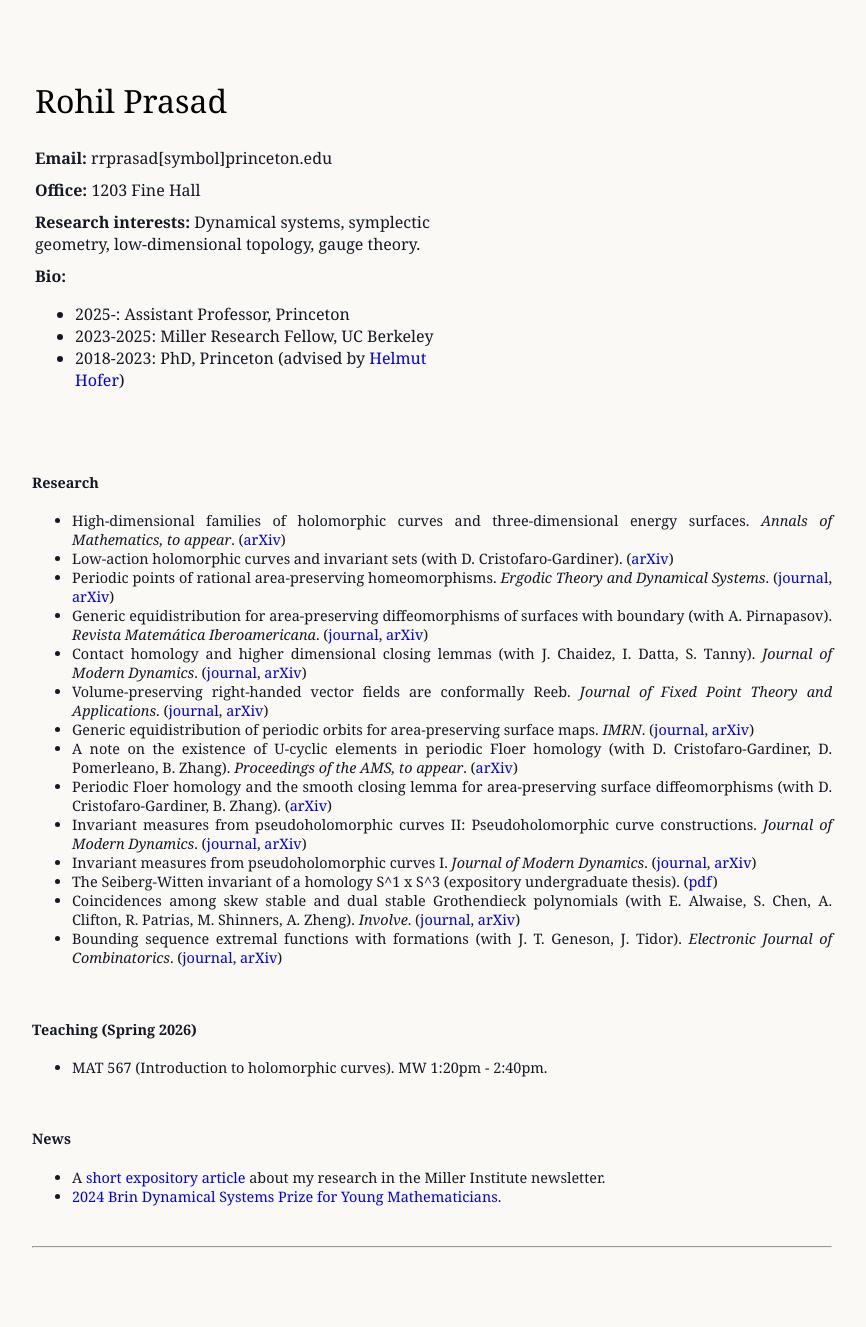
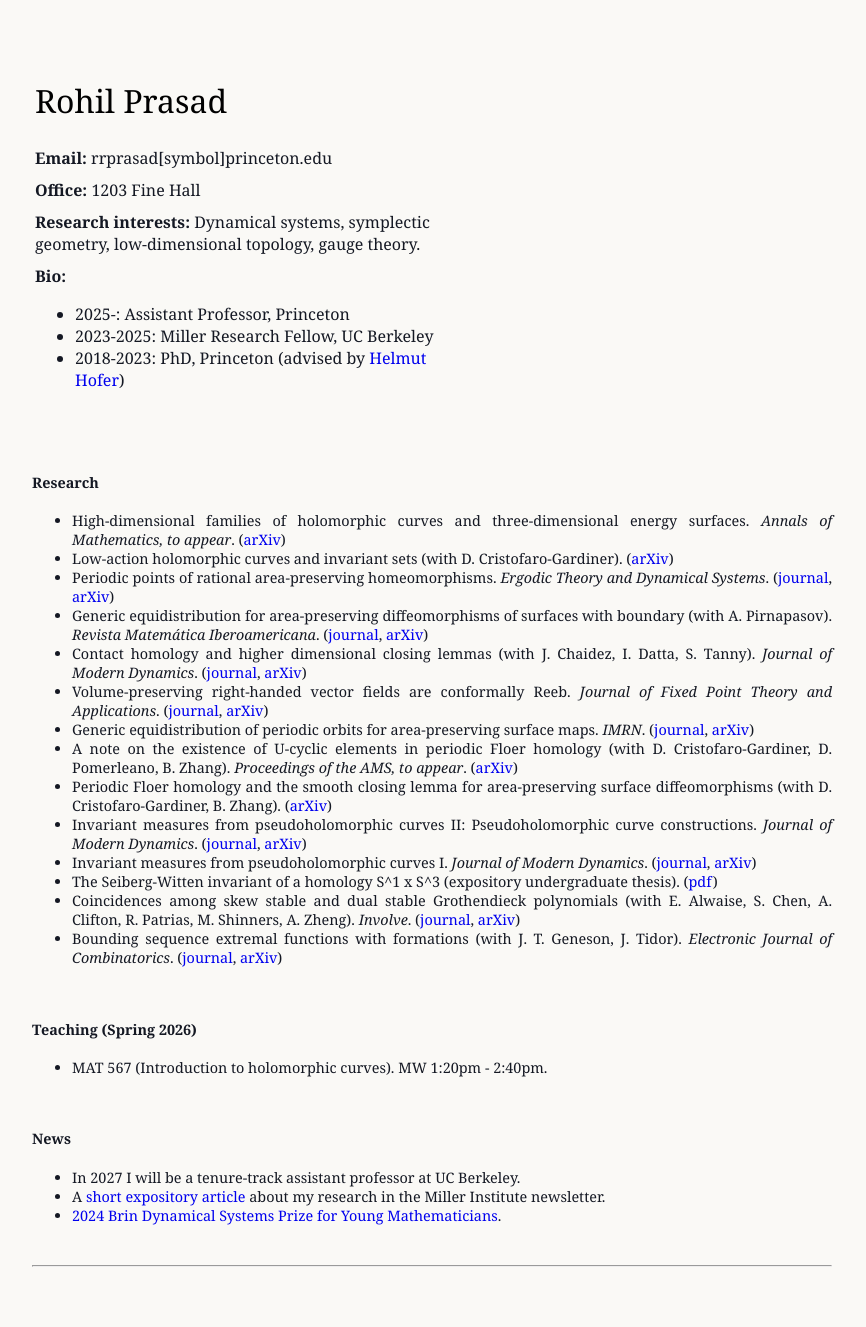
Before and after one commit to r0hilp/r0hilp.github.io, a Jekyll site: the page index.html, which Jekyll copies as it is, in a window 1280 px wide. Shown: the whole page, without its empty margins (48-914 px from the left). Built offline with Jekyll 4.4.1, drawn with Linux system fonts in a browser that asks for light colours.

Commit message:
Revert "edit recent news"
This reverts commit a8f1ec08d09bf9585b8fc3108a0dc41184bad46f.

```diff
--- a/index.html
+++ b/index.html
@@ -68,7 +68,7 @@
   <br>
   <h4>News</h4>
   <ul>
-	  <!-- <li>In 2027 I will be a tenure-track assistant professor at UC Berkeley.</li> -->
+	  <li>In 2027 I will be a tenure-track assistant professor at UC Berkeley.</li>
 	  <li>A <a href="https://miller.berkeley.edu/images/newsletters/Winter2025_digital.pdf">short expository article</a> about my research in the Miller Institute newsletter.</li>
 	  <li><a href="https://science.psu.edu/math/research/dynsys/dynamical-systems-prize-young-mathematicians">2024 Brin Dynamical Systems Prize for Young Mathematicians</a>.</li>
   </ul>
```
